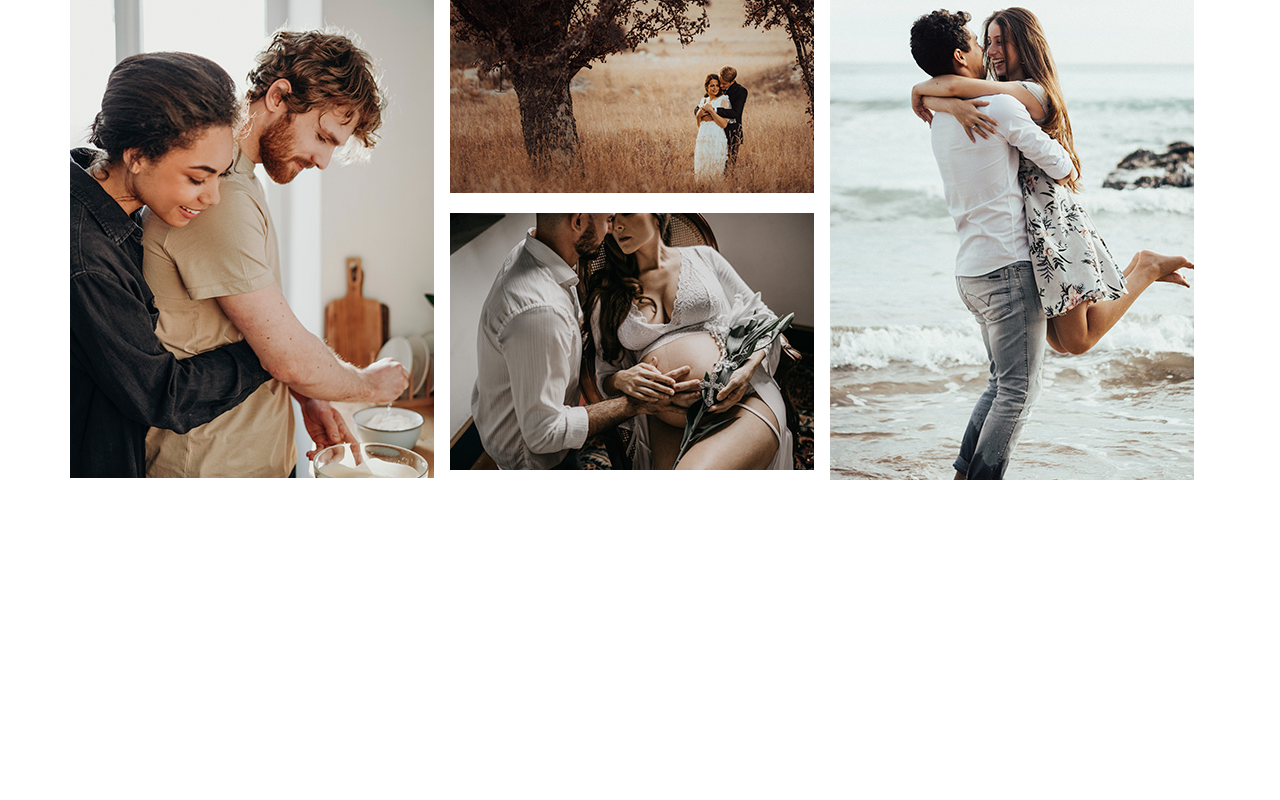
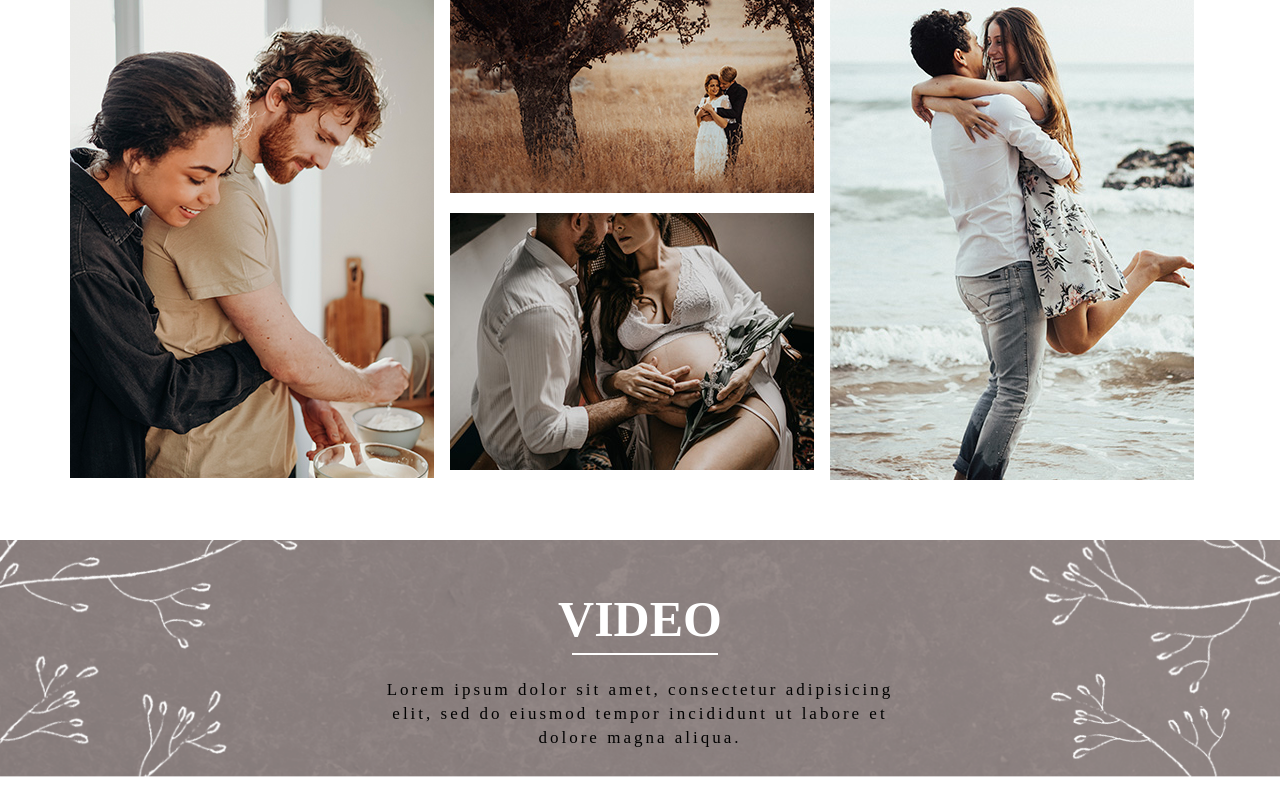
Before and after one commit to nayeemsheikh/photography-portfolio, a plain HTML site: page index.html in a window 1280 px wide. Shown: the part 2395-3195 px from the top of the page. Before the commit the page ends 2935 px from the top, so only its background shows below. Drawn offline with Linux system fonts and the light colour scheme.

Commit message:
video section added

```diff
--- a/css/style.css
+++ b/css/style.css
@@ -254,3 +254,45 @@ a, a:hover{
 #image_part .All_image{
     display: flex;
 }
+
+
+/* video part start */
+
+#video_part{
+    background-image: url(../images/Videopart_background_image.png);
+    background-repeat: no-repeat;
+    background-size: cover;
+    background-position: center;
+    padding: 50px 0;
+}
+
+#video_part h1{
+    font-size: 50px;
+    text-transform: uppercase;
+    text-align: center;
+    color: #ffffff;
+    padding-bottom: 30px;
+    position: relative;
+}
+
+
+#video_part h1:after {
+    content: '';
+    position: absolute;
+    width: 146px;
+    height: 2px;
+    background: #ffffff;
+    left: 44%;
+    top: 60%;
+    margin-top: 10px;
+}
+
+
+#video_part p {
+    text-align: center;
+    width: 517px;
+    margin: 0 auto;
+    font-size: 17px;
+    letter-spacing: 3px;
+    line-height: 24px;
+}
--- a/index.html
+++ b/index.html
@@ -130,6 +130,25 @@
     </div>
 </section>
 
+<section id="video_part">
+    <div class="container">
+        <h1>Video</h1>
+        <p>Lorem ipsum dolor sit amet, consectetur adipisicing
+            elit, sed do eiusmod tempor incididunt
+            ut labore et dolore magna aliqua.</p>
+    </div>
+</section>
+
+
+
+
+
+
+
+
+
+
+
 
     <script src="./js/script.js"></script>
     <script src="./js/all.min.js"></script>
```
Also changed, not shown: images/Videopart_background_image.png (added).
